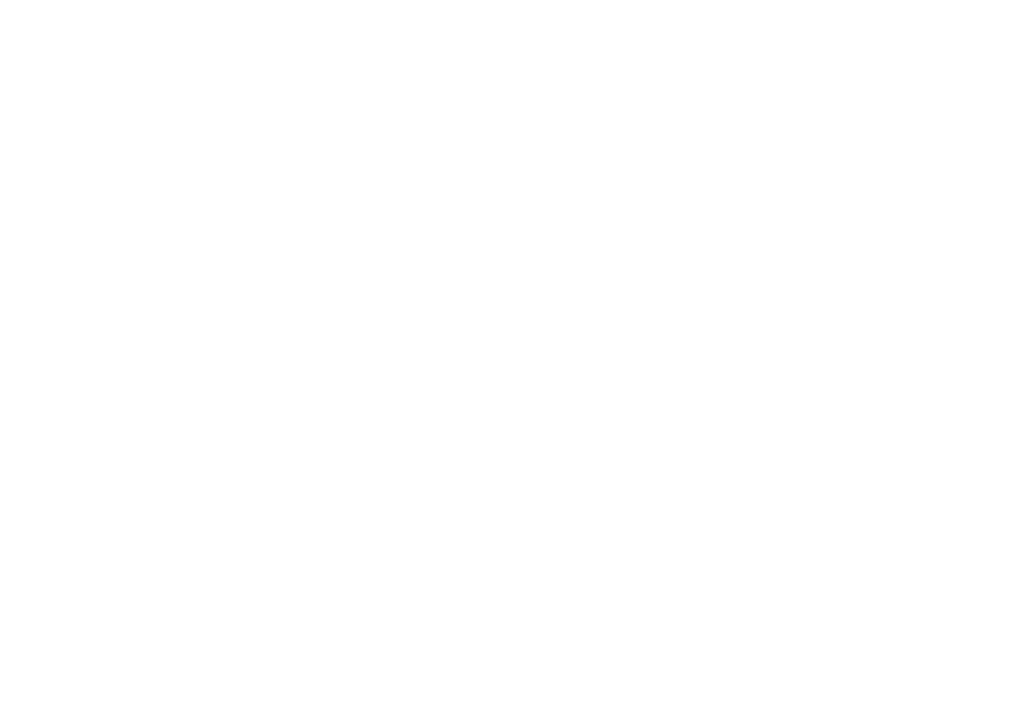
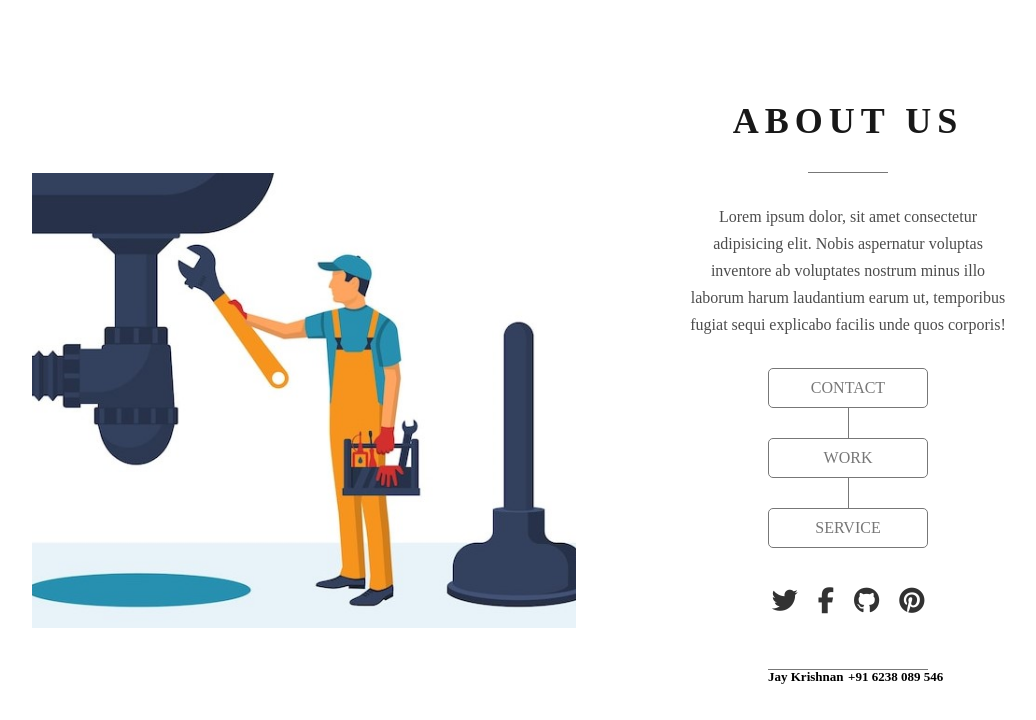
Before and after one commit to Sayanezrin/REPARO, a plain HTML site: page about_us.html in a window 1280 px wide. Shown: the whole page, without its empty margins (64-1100 px from the left). Drawn offline with Linux system fonts and the light colour scheme.

Commit message:
Update about_us.html

```diff
--- a/about_us.html
+++ b/about_us.html
@@ -5,8 +5,54 @@
     <meta name="viewport" content="width=device-width, initial-scale=1.0">
     <title>Reparo- About Us</title>
     <link rel="icon" href="favicon.ico" >
+    <link rel="stylesheet" href="About_style.css">
+    <script src="https://kit.fontawesome.com/dbed6b6114.js" crossorigin="anonymous"></script>
 </head>
 <body>
+    <section>
+        <div class = "image">
+            <!-- image here -->
+        </div>
+
+        <div class = "content">
+            <h2>About Us</h2>
+            <span><!-- line here --></span>
+
+            <p>Lorem ipsum dolor, sit amet consectetur adipisicing elit. Nobis aspernatur voluptas inventore ab voluptates nostrum minus illo laborum harum laudantium earum ut, temporibus fugiat sequi explicabo facilis unde quos corporis!</p>
+
+            <ul class = "links">
+                <li><a href = "#">Contact</a></li>
+
+                <div class = "vertical-line"></div>
+
+                <li><a href = "#">Work</a></li>
+
+                <div class = "vertical-line"></div>
+
+                <li><a href = "#">service</a></li>
+            </ul>
+
+
+            <ul class = "icons">
+                <li>
+                    <i class = "fa fa-twitter"></i>
+                </li>
+                <li>
+                    <i class = "fa fa-facebook"></i>
+                </li>
+                <li>
+                    <i class = "fa fa-github"></i>
+                </li>
+                <li>
+                    <i class = "fa fa-pinterest"></i>
+                </li>
+            </ul>
+            <div class="details">
+                <span>Jay Krishnan</span>
+                <span>+91 6238 089 546</span>
+            </div>
+        </div>
+    </section>
 
 </body>
 </html>
```
